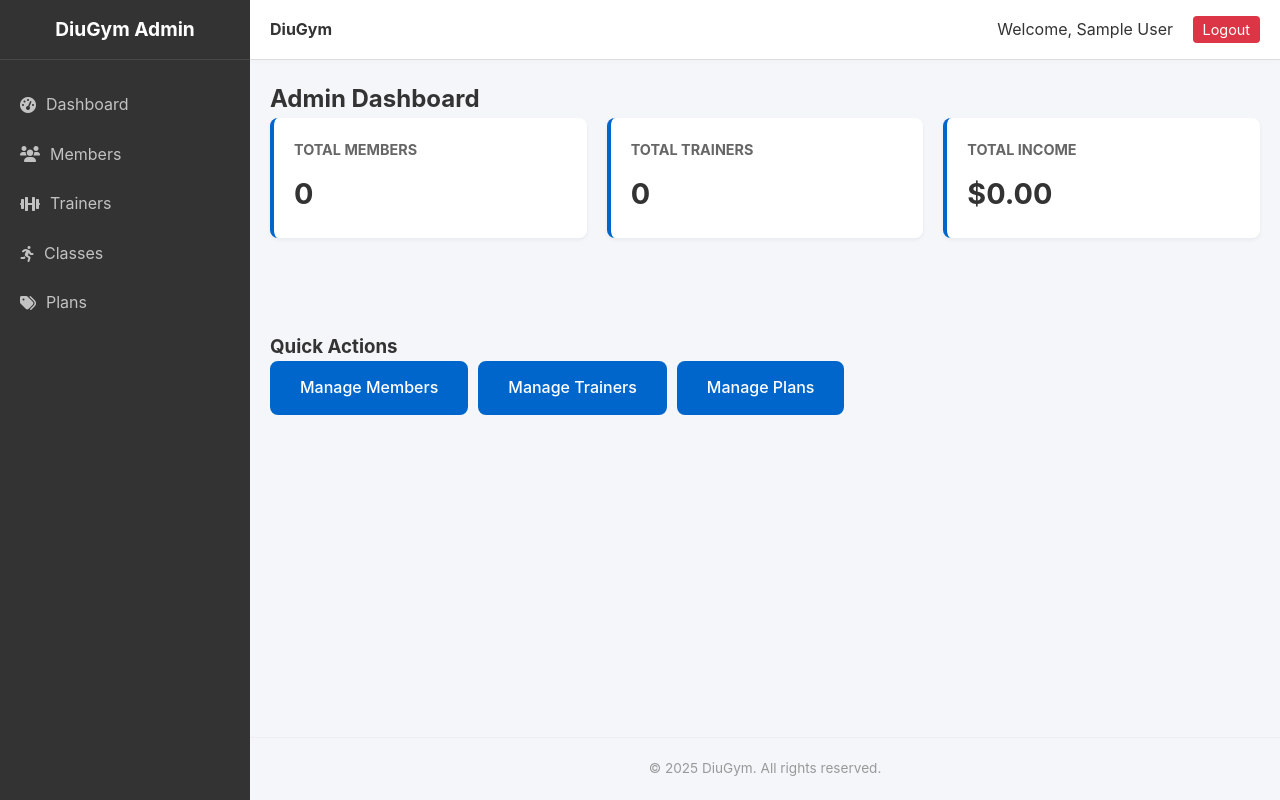
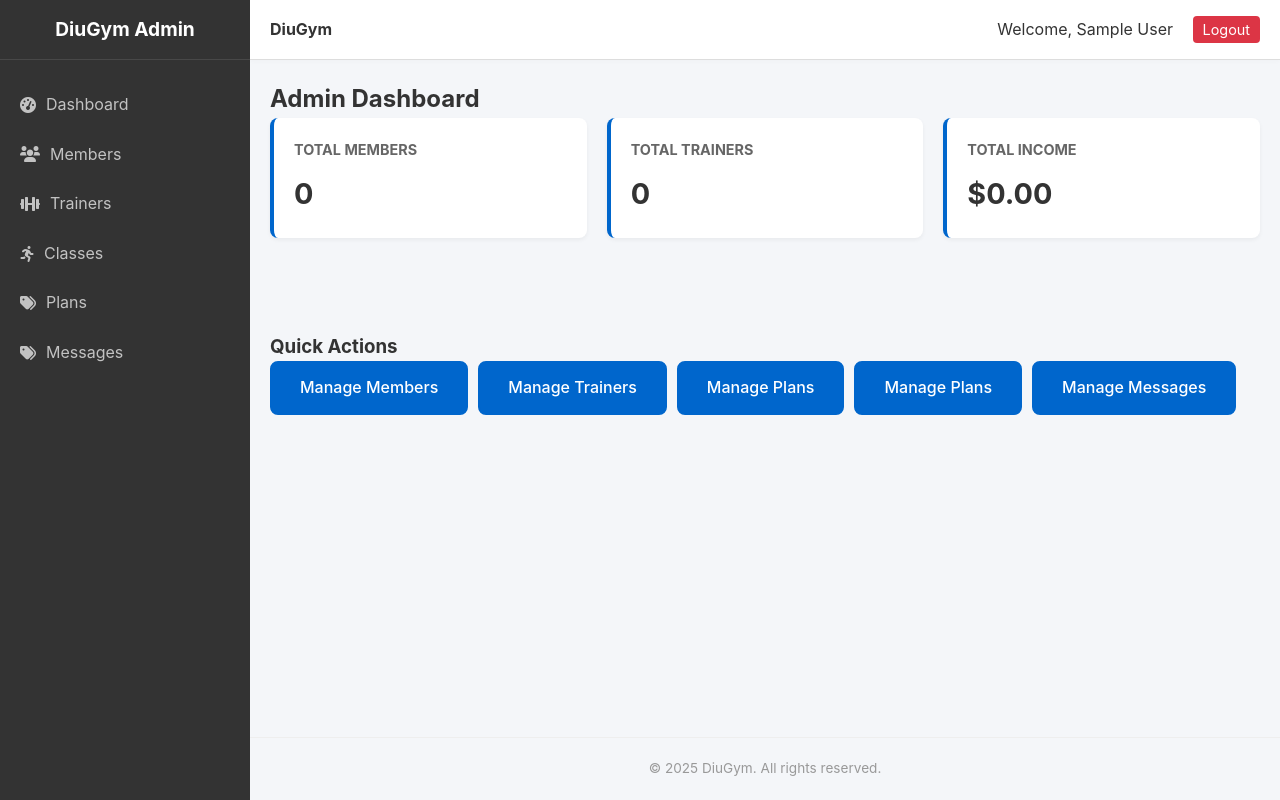
Before and after one commit to shouvikofficial/web-engineering-project, a PHP site: page /dashboards/admin/index.php in a window 1280 px wide. Run offline with PHP 8.4, Linux system fonts and the light colour scheme; the visitor is signed in with stand-in values (Sample User, id 1); data that the repository does not hold is empty.

Commit message:
add message option

```diff
--- a/backend/save_contact.php
+++ b/backend/save_contact.php
@@ -13,7 +13,7 @@
     if(!$run){
         echo "Submission failed!";
     } else{
-        header("location: ../index.php");
+        header("location: ../index.php#contact");
     }
 
 ?>
--- a/dashboards/admin/index.php
+++ b/dashboards/admin/index.php
@@ -52,6 +52,8 @@ include '../includes/header.php';
         <a href="members.php" class="btn btn-primary">Manage Members</a>
         <a href="trainers.php" class="btn btn-primary">Manage Trainers</a>
         <a href="pricing_plans.php" class="btn btn-primary">Manage Plans</a>
+        <a href="pricing_plans.php" class="btn btn-primary">Manage Plans</a>
+        <a href="pricing_plans.php" class="btn btn-primary">Manage Messages</a>
     </div>
 </div>
 
--- a/dashboards/includes/admin_sidebar.php
+++ b/dashboards/includes/admin_sidebar.php
@@ -9,6 +9,7 @@
             <li><a href="trainers.php"><i class="fas fa-dumbbell"></i> Trainers</a></li>
             <li><a href="classes.php"><i class="fas fa-running"></i> Classes</a></li>
             <li><a href="pricing_plans.php"><i class="fas fa-tags"></i> Plans</a></li>
+            <li><a href="messages.php"><i class="fas fa-tags"></i> Messages</a></li>
         </ul>
     </nav>
 </aside>
--- a/index.php
+++ b/index.php
@@ -317,6 +317,7 @@
     <button type="submit" class="btn btn-primary full-width">Send Message</button>
 </form>
 
+
         </div>
       </div>
     </section>
```
Also changed, not shown: dashboards/admin/delete_message.php (added).
